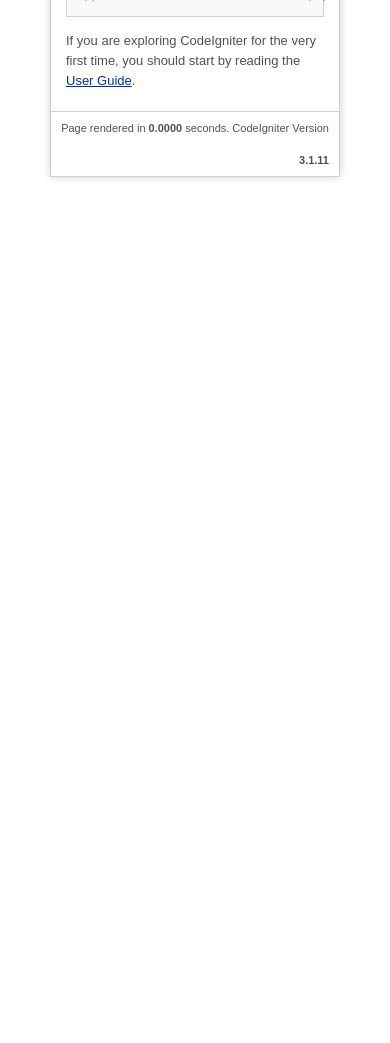
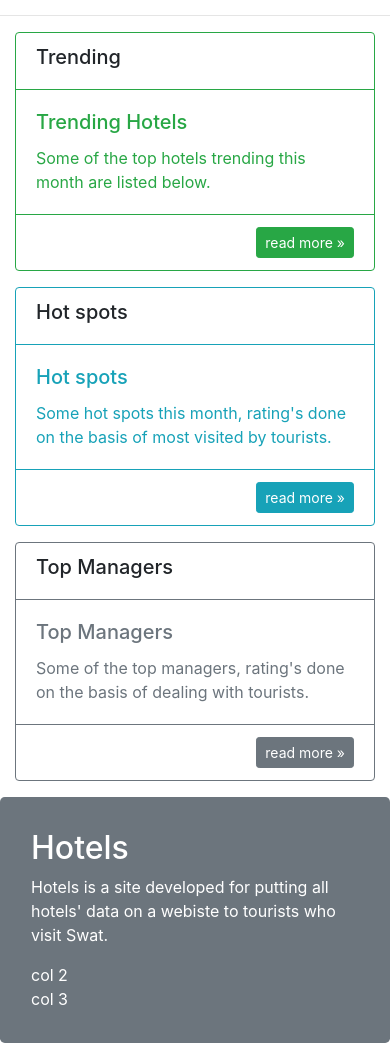
Before and after one commit to sayedsaddam/hotels, a CodeIgniter app: page /hotels/ in a window 390 px wide. Shown: the part 350-1393 px from the top of the page. Before the commit the page ends 530 px from the top, so only its background shows below. Run offline with CodeIgniter, Linux system fonts and the light colour scheme.

Commit message:
Added images to gitignore, modified the home page, put some cards below the slider. Modified 4 files including views, and other files.

```diff
--- a/application/config/routes.php
+++ b/application/config/routes.php
@@ -49,6 +49,9 @@ defined('BASEPATH') OR exit('No direct script access allowed');
 | Examples:	my-controller/index	-> my_controller/index
 |		my-controller/my-method	-> my_controller/my_method
 */
-$route['default_controller'] = 'welcome';
+$route['default_controller'] = 'home';
 $route['404_override'] = '';
 $route['translate_uri_dashes'] = FALSE;
+$route['about'] = 'home/about';
+$route['hotels'] = 'home/hotels';
+$route['locations'] = 'home/locations';
--- a/application/controllers/Home.php
+++ b/application/controllers/Home.php
@@ -12,4 +12,16 @@ class Home extends CI_Controller{
         $data['body'] = 'home';
         $this->load->view('components/template', $data);
     }
+    // About us.
+    public function about(){
+        echo 'About Hotels';
+    }
+    // Hotels
+    public function hotels(){
+        echo 'Hotels';
+    }
+    // Locations
+    public function locations(){
+        echo 'Locations';
+    }
 }
--- a/application/views/components/foot.php
+++ b/application/views/components/foot.php
@@ -1,5 +1,22 @@
 
 <script src="<?= base_url('assets/js/jquery.min.js'); ?>"></script>
 <script src="<?= base_url('assets/js/bootstrap.min.js'); ?>"></script>
+
+<div class="jumbotron bg-secondary mb-0">
+    <div class="container">
+        <div class="row text-white">
+            <div class="col-xl-lg-4 col-md-4 col-sm-12">
+                <h2><a class="text-white" href="<?= base_url(); ?>">Hotels</a></h2>
+                <p>Hotels is a site developed for putting all hotels' data on a webiste to tourists who visit Swat.</p>
+            </div>
+            <div class="col-xl-lg-4 col-md-4 col-sm-12">
+                col 2
+            </div>
+            <div class="col-xl-lg-4 col-md-4 col-sm-12">
+                col 3
+            </div>
+        </div>
+    </div>
+</div>
 </body>
 </html>
--- a/application/views/home.php
+++ b/application/views/home.php
@@ -0,0 +1,87 @@
+<!-- Slider starts -->
+<div id="carouselExampleIndicators" class="carousel slide" data-ride="carousel">
+    <ol class="carousel-indicators">
+        <li data-target="#carouselExampleIndicators" data-slide-to="0" class="active"></li>
+        <li data-target="#carouselExampleIndicators" data-slide-to="1"></li>
+        <li data-target="#carouselExampleIndicators" data-slide-to="2"></li>
+    </ol>
+    <div class="carousel-inner">
+        <div class="carousel-item active">
+            <img class="d-block w-100" src="<?= base_url('assets/img/hero1.jpg'); ?>" alt="First slide">
+            <div class="carousel-caption d-none d-md-block">
+                <h5>Slide 1</h5>
+                <p>This is slide 1, we'll be adding more text later on...</p>
+            </div>
+        </div>
+        <div class="carousel-item">
+            <img class="d-block w-100" src="<?= base_url('assets/img/hero2.jpg'); ?>" alt="Second slide">
+            <div class="carousel-caption d-none d-md-block">
+                <h5>Slide 2</h5>
+                <p>This is slide 2, we'll be adding more text later on...</p>
+            </div>
+        </div>
+        <div class="carousel-item">
+            <img class="d-block w-100" src="<?= base_url('assets/img/hero3.jpg'); ?>" alt="Third slide">
+            <div class="carousel-caption d-none d-md-block">
+                <h5>Slide 3</h5>
+                <p>This is slide 3, we'll be adding more text later on...</p>
+            </div>
+        </div>
+    </div>
+    <a class="carousel-control-prev" href="#carouselExampleIndicators" role="button" data-slide="prev">
+        <span class="carousel-control-prev-icon" aria-hidden="true"></span>
+        <span class="sr-only">Previous</span>
+    </a>
+    <a class="carousel-control-next" href="#carouselExampleIndicators" role="button" data-slide="next">
+        <span class="carousel-control-next-icon" aria-hidden="true"></span>
+        <span class="sr-only">Next</span>
+    </a>
+</div>
+<!-- Slider ends -->
+<hr>
+<div class="container">
+    <div class="row">
+        <div class="col-xl-lg-4 col-md-4 col-sm-6">
+            <div class="card border-success mb-3">
+                <div class="card-header bg-transparent border-success">
+                    <h5>Trending</h5>
+                </div>
+                <div class="card-body text-success">
+                    <h5 class="card-title">Trending Hotels</h5>
+                    <p class="card-text">Some of the top hotels trending this month are listed below.</p>
+                </div>
+                <div class="card-footer bg-transparent border-success text-right">
+                    <a href="#" class="btn btn-success btn-sm">read more &raquo;</a>
+                </div>
+            </div>
+        </div>
+        <div class="col-xl-lg-4 col-md-4 col-sm-6">
+            <div class="card border-info mb-3">
+                <div class="card-header bg-transparent border-info">
+                    <h5>Hot spots</h5>
+                </div>
+                <div class="card-body text-info">
+                    <h5 class="card-title">Hot spots</h5>
+                    <p class="card-text">Some hot spots this month, rating's done on the basis of most visited by tourists.</p>
+                </div>
+                <div class="card-footer bg-transparent border-info text-right">
+                    <a href="#" class="btn btn-info btn-sm">read more &raquo;</a>
+                </div>
+            </div>
+        </div>
+        <div class="col-xl-lg-4 col-md-4 col-sm-6">
+            <div class="card border-secondary mb-3">
+                <div class="card-header bg-transparent border-secondary">
+                    <h5>Top Managers</h5>
+                </div>
+                <div class="card-body text-secondary">
+                    <h5 class="card-title">Top Managers</h5>
+                    <p class="card-text">Some of the top managers, rating's done on the basis of dealing with tourists.</p>
+                </div>
+                <div class="card-footer bg-transparent border-secondary text-right">
+                    <a href="#" class="btn btn-secondary btn-sm">read more &raquo;</a>
+                </div>
+            </div>
+        </div>
+    </div>
+</div>
```
Also changed, not shown: 1 other file.
